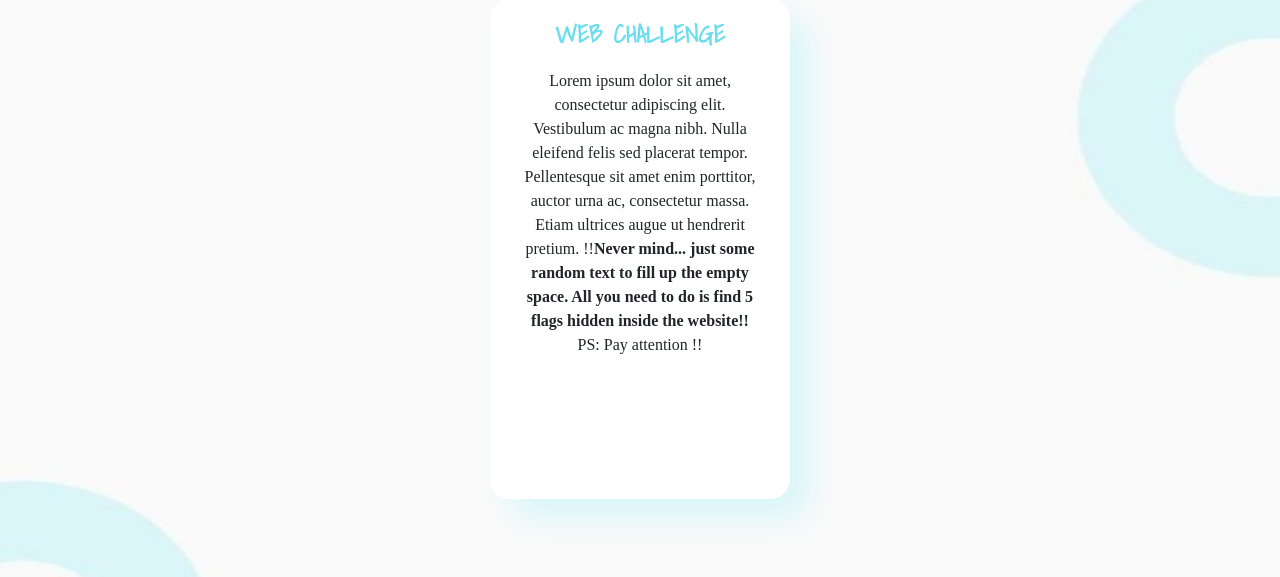
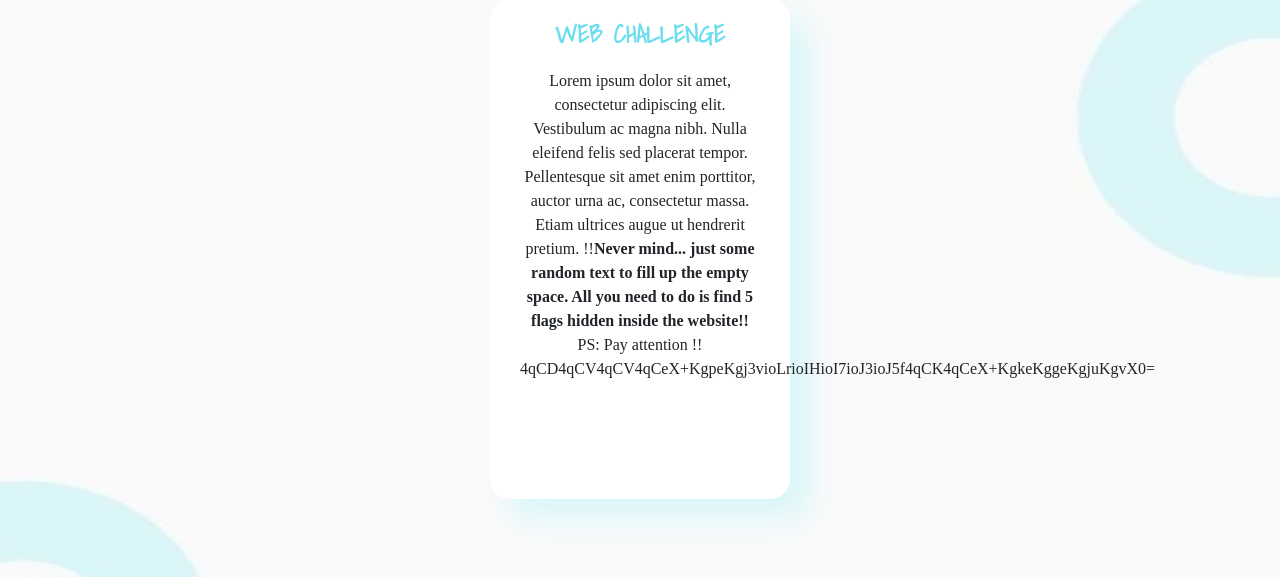
Before and after one commit to Joshua-David1/Web-challenge-bootup, a Flask app: page / in a window 1280 px wide. Shown: the part 111-688 px from the top of the page. Run offline with Flask 3, Linux system fonts and the light colour scheme; some libraries are stand-ins or nearby versions; some web fonts are replaced.

Commit message:
modify flag1

```diff
--- a/templates/index.html
+++ b/templates/index.html
@@ -4,7 +4,7 @@
 	<h2 class="about-title">WEB CHALLENGE</h2>
 	<p>
 		Lorem ipsum dolor sit amet, consectetur adipiscing elit. Vestibulum ac magna nibh. Nulla eleifend felis sed placerat tempor. Pellentesque sit amet enim porttitor, auctor urna ac, consectetur massa. Etiam ultrices augue ut hendrerit pretium. !!<b>Never mind... just some random text to fill up the empty space. All you need to do is find 5 flags hidden inside the website!!</b>
-		PS: Pay attention !! <!-- 4qCD4qCV4qCV4qCeX+KgpeKgj3vioLrioIHioI7ioJ3ioJ5f4qCK4qCeX+KgkeKggeKgjuKgvX0= -->
+		PS: Pay attention !! 4qCD4qCV4qCV4qCeX+KgpeKgj3vioLrioIHioI7ioJ3ioJ5f4qCK4qCeX+KgkeKggeKgjuKgvX0=
 	</p>
 
 </div>
```
